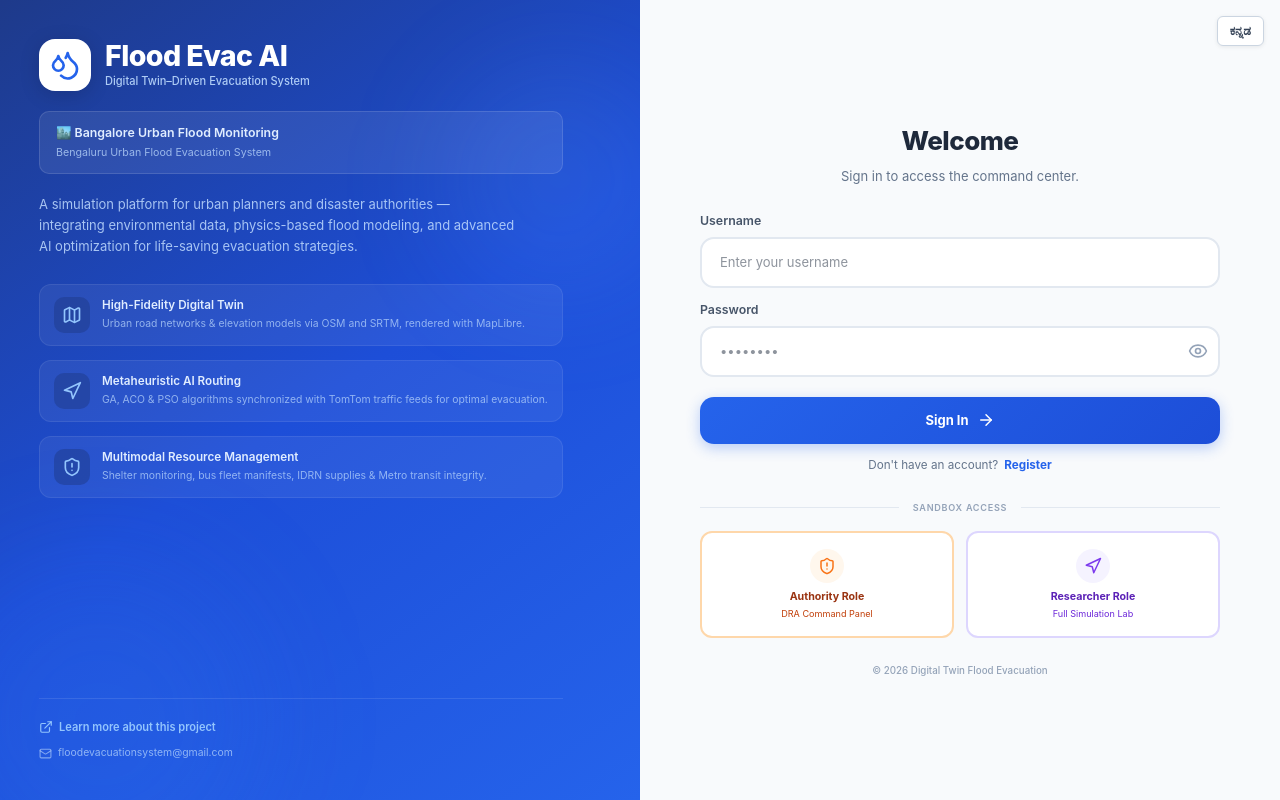
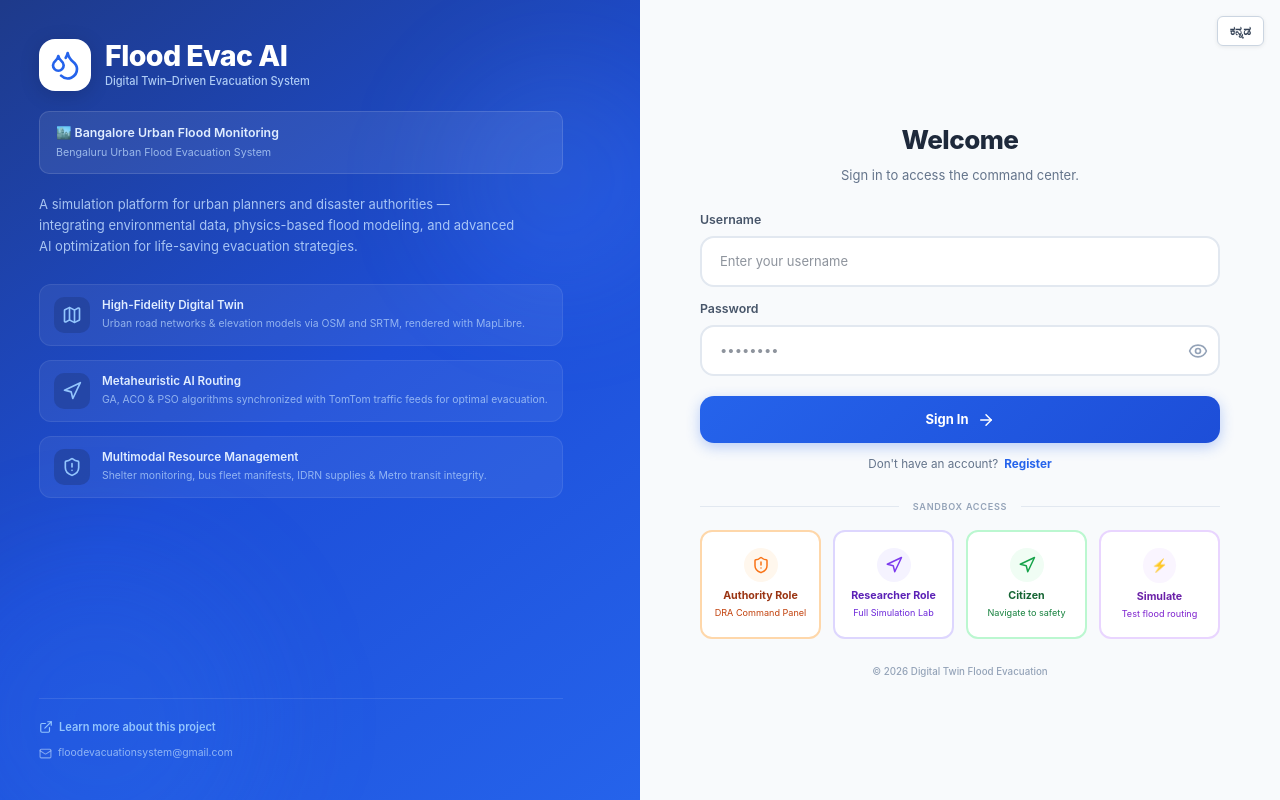
Before and after one commit to dicoder4/Digital-Twin-Driven-Flood-Evacuation-System-Using-AI-Optimization, a React app in the folder UrbanFloodReact/frontend/: page /login in a window 1280 px wide. Built offline with nearby package versions, Linux system fonts and the light colour scheme; the HTML template or start-up script is replaced by a standard one.

Commit message:
Files added

```diff
--- a/UrbanFloodReact/frontend/src/App.jsx
+++ b/UrbanFloodReact/frontend/src/App.jsx
@@ -34,6 +34,8 @@ import { PublicTransportAgent } from './components/PublicTransportAgent';
 import { useAuth } from './context/AuthContext';
 import { useLanguage } from './context/LanguageContext';
 import { t } from './translations';
+import CitizenView from './components/CitizenView';
+import SimulateCitizenView from './components/SimulateCitizenView';
 import './App.css';
 
 export default function App() {
@@ -463,6 +465,16 @@ export default function App() {
   }, [isDraMode, regionLoaded, loadedHobli, populationCount, shelterCandidates.length]);
 
   // ── Render ────────────────────────────────────────────────────
+  const isCitizenMode = user?.role === 'citizen';
+  if (isCitizenMode) {
+    return <CitizenView user={user} onLogout={logout} lang={lang} onToggleLang={toggleLang} />;
+  }
+
+  const isSimulateMode = user?.role === 'simulate';
+  if (isSimulateMode) {
+    return <SimulateCitizenView user={user} onLogout={logout} lang={lang} onToggleLang={toggleLang} />;
+  }
+
   return (
     <div className="app-container" style={{ '--sidebar-w': `${sidebarWidth}px` }}>
       {/* ─── Sidebar ───────────────────────────────────────── */}
--- a/UrbanFloodReact/frontend/src/pages/LoginPage.jsx
+++ b/UrbanFloodReact/frontend/src/pages/LoginPage.jsx
@@ -4,6 +4,7 @@ import { Droplets, ShieldAlert, Navigation, Map, Eye, EyeOff, ExternalLink, Mail
 import { useAuth } from '../context/AuthContext';
 import { useLanguage } from '../context/LanguageContext';
 import { t } from '../translations';
+import { API_URL } from '../config';
 
 const labelStyle = { display: 'block', fontSize: '0.82rem', fontWeight: 600, color: '#475569', marginBottom: '6px' };
 const inputStyle = { width: '100%', padding: '11px 16px', fontSize: '0.9rem', border: '2px solid #e2e8f0', borderRadius: '10px', outline: 'none', color: '#1e293b', transition: 'border-color 0.2s', background: 'white', boxSizing: 'border-box' };
@@ -46,7 +47,7 @@ const LoginPage = () => {
     const endpoint = isRegistering ? 'register' : 'login';
     const payload = isRegistering ? formData : { username: formData.username, password: formData.password };
     try {
-      const response = await fetch(`http://localhost:8000/auth/${endpoint}`, { method: 'POST', headers: { 'Content-Type': 'application/json' }, body: JSON.stringify(payload) });
+      const response = await fetch(`${API_URL}/auth/${endpoint}`, { method: 'POST', headers: { 'Content-Type': 'application/json' }, body: JSON.stringify(payload) });
       if (!response.ok) { const errorData = await response.json(); throw new Error(errorData.detail || `${isRegistering ? 'Registration' : 'Login'} failed`); }
       const responseData = await response.json(); login(responseData.user); navigate('/');
     } catch (err) { setError(err.message); } finally { setLoading(false); }
@@ -55,7 +56,7 @@ const LoginPage = () => {
   const handleDemoLogin = async (role) => {
     setError(null); setLoading(true);
     try {
-      const response = await fetch('http://localhost:8000/auth/demo-login', { method: 'POST', headers: { 'Content-Type': 'application/json' }, body: JSON.stringify({ role }) });
+      const response = await fetch(`${API_URL}/auth/demo-login`, { method: 'POST', headers: { 'Content-Type': 'application/json' }, body: JSON.stringify({ role }) });
       if (!response.ok) throw new Error('Demo login failed');
       const responseData = await response.json(); login(responseData.user); navigate('/');
     } catch (err) { setError(err.message); } finally { setLoading(false); }
@@ -118,7 +119,7 @@ const LoginPage = () => {
           <form onSubmit={handleAuth} style={{ display: 'flex', flexDirection: 'column', gap: '1rem' }}>
             {isRegistering && (
               <div style={{ display: 'grid', gridTemplateColumns: '1fr 1fr', gap: '1rem' }}>
-                <div style={{ gridColumn: '1 / -1' }}><label style={labelStyle}>{t('account_type', lang)}</label><select name="role" value={formData.role} onChange={handleInputChange} style={inputStyle}><option value="authority">{t('dra_option', lang)}</option><option value="researcher">{t('researcher_option', lang)}</option></select></div>
+                <div style={{ gridColumn: '1 / -1' }}><label style={labelStyle}>{t('account_type', lang)}</label><select name="role" value={formData.role} onChange={handleInputChange} style={inputStyle}><option value="authority">{t('dra_option', lang)}</option><option value="researcher">{t('researcher_option', lang)}</option><option value="citizen">Citizen — Flood Navigation</option></select></div>
                 <div style={{ gridColumn: '1 / -1' }}><label style={labelStyle}>{t('choose_username', lang)}</label><input type="text" name="username" required value={formData.username} onChange={handleInputChange} style={inputStyle} placeholder={t('enter_username', lang)} /></div>
                 <div style={{ gridColumn: '1 / -1' }}><label style={labelStyle}>{t('full_name', lang)}</label><input type="text" name="name" required value={formData.name} onChange={handleInputChange} style={inputStyle} placeholder={t('enter_full_name', lang)} /></div>
                 <div><label style={labelStyle}>{t('email', lang)}</label><input type="email" name="email" required value={formData.email} onChange={handleInputChange} style={inputStyle} placeholder={t('enter_email', lang)} /></div>
@@ -146,7 +147,7 @@ const LoginPage = () => {
             <div style={{ position: 'relative', display: 'flex', alignItems: 'center', marginBottom: '1.25rem' }}>
               <div style={{ flex: 1, height: '1px', background: '#e2e8f0' }} /><span style={{ padding: '0 14px', color: '#94a3b8', fontWeight: 600, fontSize: '0.7rem', letterSpacing: '0.08em', textTransform: 'uppercase' }}>{t('sandbox_access', lang)}</span><div style={{ flex: 1, height: '1px', background: '#e2e8f0' }} />
             </div>
-            <div style={{ display: 'grid', gridTemplateColumns: '1fr 1fr', gap: '12px' }}>
+            <div style={{ display: 'grid', gridTemplateColumns: '1fr 1fr 1fr 1fr', gap: '12px' }}>
               <button type="button" onClick={() => handleDemoLogin('authority')} disabled={loading} style={{ display: 'flex', flexDirection: 'column', alignItems: 'center', padding: '16px 12px', border: '2px solid #fed7aa', background: 'white', borderRadius: '12px', cursor: 'pointer', transition: 'all 0.2s' }}>
                 <div style={{ background: '#fff7ed', padding: '8px', borderRadius: '50%', display: 'flex', marginBottom: '6px' }}><ShieldAlert size={18} color="#f97316" /></div>
                 <span style={{ fontSize: '0.82rem', fontWeight: 700, color: '#9a3412' }}>{t('authority_role', lang)}</span>
@@ -156,6 +157,16 @@ const LoginPage = () => {
                 <div style={{ background: '#f5f3ff', padding: '8px', borderRadius: '50%', display: 'flex', marginBottom: '6px' }}><Navigation size={18} color="#7c3aed" /></div>
                 <span style={{ fontSize: '0.82rem', fontWeight: 700, color: '#5b21b6' }}>{t('researcher_role', lang)}</span>
                 <span style={{ fontSize: '0.7rem', color: '#6d28d9', marginTop: '2px' }}>{t('full_sim_lab', lang)}</span>
+              </button>
+              <button type="button" onClick={() => handleDemoLogin('citizen')} disabled={loading} style={{ display: 'flex', flexDirection: 'column', alignItems: 'center', padding: '16px 12px', border: '2px solid #bbf7d0', background: 'white', borderRadius: '12px', cursor: 'pointer', transition: 'all 0.2s' }}>
+                <div style={{ background: '#f0fdf4', padding: '8px', borderRadius: '50%', display: 'flex', marginBottom: '6px' }}><Navigation size={18} color="#16a34a" /></div>
+                <span style={{ fontSize: '0.82rem', fontWeight: 700, color: '#166534' }}>Citizen</span>
+                <span style={{ fontSize: '0.7rem', color: '#15803d', marginTop: '2px' }}>Navigate to safety</span>
+              </button>
+              <button type="button" onClick={() => handleDemoLogin('simulate')} disabled={loading} style={{ display: 'flex', flexDirection: 'column', alignItems: 'center', padding: '16px 12px', border: '2px solid #e9d5ff', background: 'white', borderRadius: '12px', cursor: 'pointer', transition: 'all 0.2s' }}>
+                <div style={{ background: '#faf5ff', padding: '8px', borderRadius: '50%', display: 'flex', marginBottom: '6px' }}>⚡</div>
+                <span style={{ fontSize: '0.82rem', fontWeight: 700, color: '#6b21a8' }}>Simulate</span>
+                <span style={{ fontSize: '0.7rem', color: '#7e22ce', marginTop: '2px' }}>Test flood routing</span>
               </button>
             </div>
           </div>
--- a/UrbanFloodReact/frontend/src/translations.js
+++ b/UrbanFloodReact/frontend/src/translations.js
@@ -320,6 +320,29 @@ const translations = {
     hobli_kengeri:          { en: "Kengeri",                                    kn: "ಕೆಂಗೇರಿ" },
     hobli_varthur:          { en: "Varthur",                                    kn: "ವರ್ತೂರು" },
     hobli_yeshwanthpura:    { en: "Yeshwanthpura",                              kn: "ಯಶವಂತಪುರ" },
+
+    // ── Citizen Navigation ───────────────────────────────────────────────────
+    citizen_title:          { en: "Flood Navigation",                            kn: "ಪ್ರವಾಹ ನ್ಯಾವಿಗೇಶನ್" },
+    finding_location:       { en: "Finding your location...",                    kn: "ಸ್ಥಳ ಪತ್ತೆಹಚ್ಚಲಾಗುತ್ತಿದೆ..." },
+    find_route:             { en: "Enter Destination",                           kn: "ಗಮ್ಯಸ್ಥಾನ ನಮೂದಿಸಿ" },
+    nearest_shelter:        { en: "Nearest Safe Shelter",                        kn: "ಸಮೀಪದ ಸುರಕ್ಷಿತ ಆಶ್ರಯ" },
+    tap_on_map:             { en: "Tap to select on map",                        kn: "ನಕ್ಷೆಯಲ್ಲಿ ಟ್ಯಾಪ್ ಮಾಡಿ" },
+    calculating_route:      { en: "Calculating safe route...",                   kn: "ಸುರಕ್ಷಿತ ಮಾರ್ಗ ಲೆಕ್ಕಿಸಲಾಗುತ್ತಿದೆ..." },
+    step_of:                { en: "Step {n} of {total}",                         kn: "ಹಂತ {n} / {total}" },
+    cancel_route:           { en: "Cancel Route",                                kn: "ಮಾರ್ಗ ರದ್ದುಮಾಡಿ" },
+    arrived:                { en: "You have arrived",                            kn: "ನೀವು ತಲುಪಿದ್ದೀರಿ" },
+    shelter_arrived:        { en: "You are safe at {name}",                      kn: "{name} ನಲ್ಲಿ ನೀವು ಸುರಕ್ಷಿತ" },
+    all_flooded:            { en: "All routes flooded. Call 112.",               kn: "ಎಲ್ಲ ಮಾರ್ಗ ಮುಳುಗಿದೆ. 112 ಕರೆ ಮಾಡಿ." },
+    route_updated:          { en: "Route updated — flood changed",               kn: "ಮಾರ್ಗ ನವೀಕರಿಸಲಾಗಿದೆ" },
+    gps_denied:             { en: "Enable GPS to continue",                      kn: "GPS ಆನ್ ಮಾಡಿ" },
+    flood_risk_low:         { en: "Low Flood Risk",                              kn: "ಕಡಿಮೆ ಪ್ರವಾಹ ಅಪಾಯ" },
+    flood_risk_medium:      { en: "Medium Flood Risk",                           kn: "ಮಧ್ಯಮ ಪ್ರವಾಹ ಅಪಾಯ" },
+    flood_risk_high:        { en: "High Flood Risk — Caution",                   kn: "ಹೆಚ್ಚಿನ ಪ್ರವಾಹ ಅಪಾಯ — ಎಚ್ಚರ" },
+    finding_shelter:        { en: "Finding nearest shelter...",                  kn: "ಸಮೀಪದ ಆಶ್ರಯ ಹುಡುಕಲಾಗುತ್ತಿದೆ..." },
+    prev:                   { en: "← Prev",                                      kn: "← ಹಿಂದಿನ" },
+    next:                   { en: "Next Step →",                                 kn: "ಮುಂದಿನ →" },
+    search_destination:     { en: "Search destination...",                       kn: "ಗಮ್ಯಸ್ಥಾನ ಹುಡುಕಿ..." },
+    no_data_banner:         { en: "Live flood data unavailable",                 kn: "ಲೈವ್ ಡೇಟಾ ಲಭ್ಯವಿಲ್ಲ" },
 };
 
 export function t(key, lang) {
```
Also changed, not shown: 1 other file (tests, documents, lock files or other folders).
